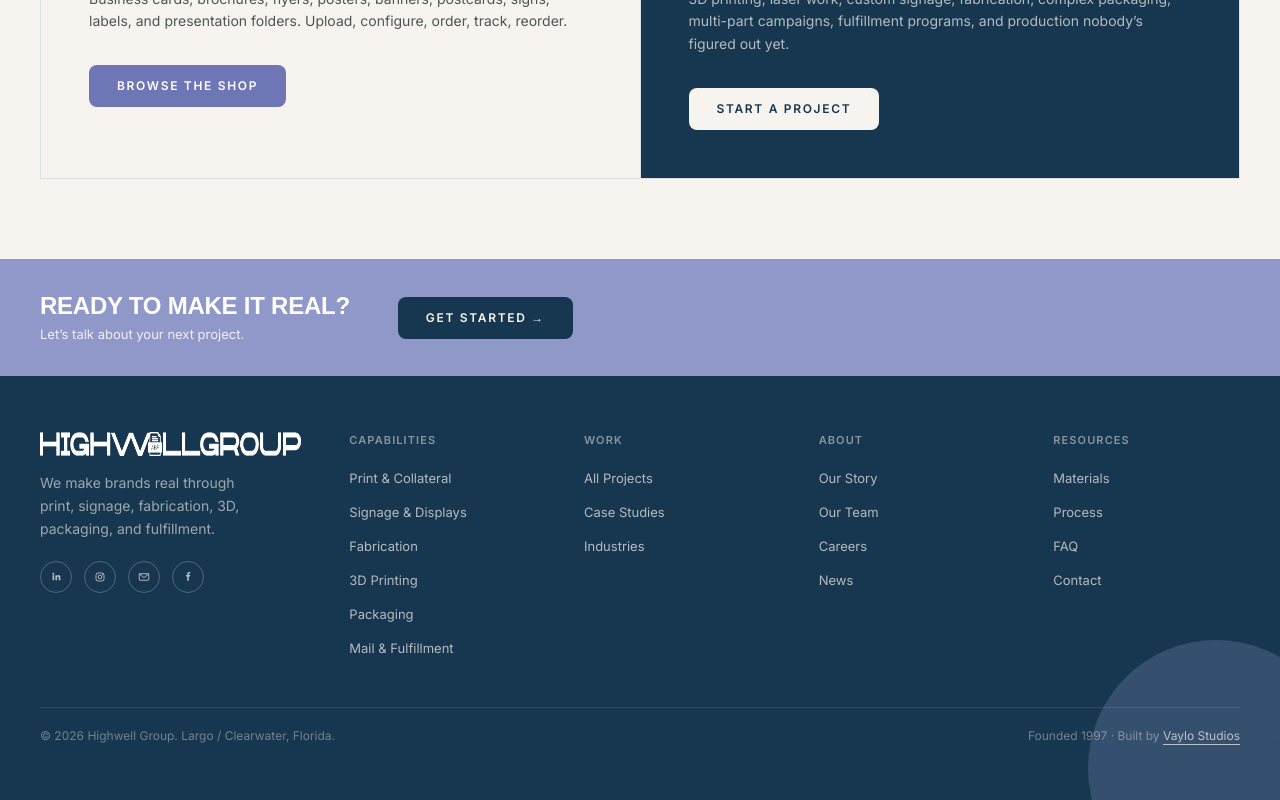
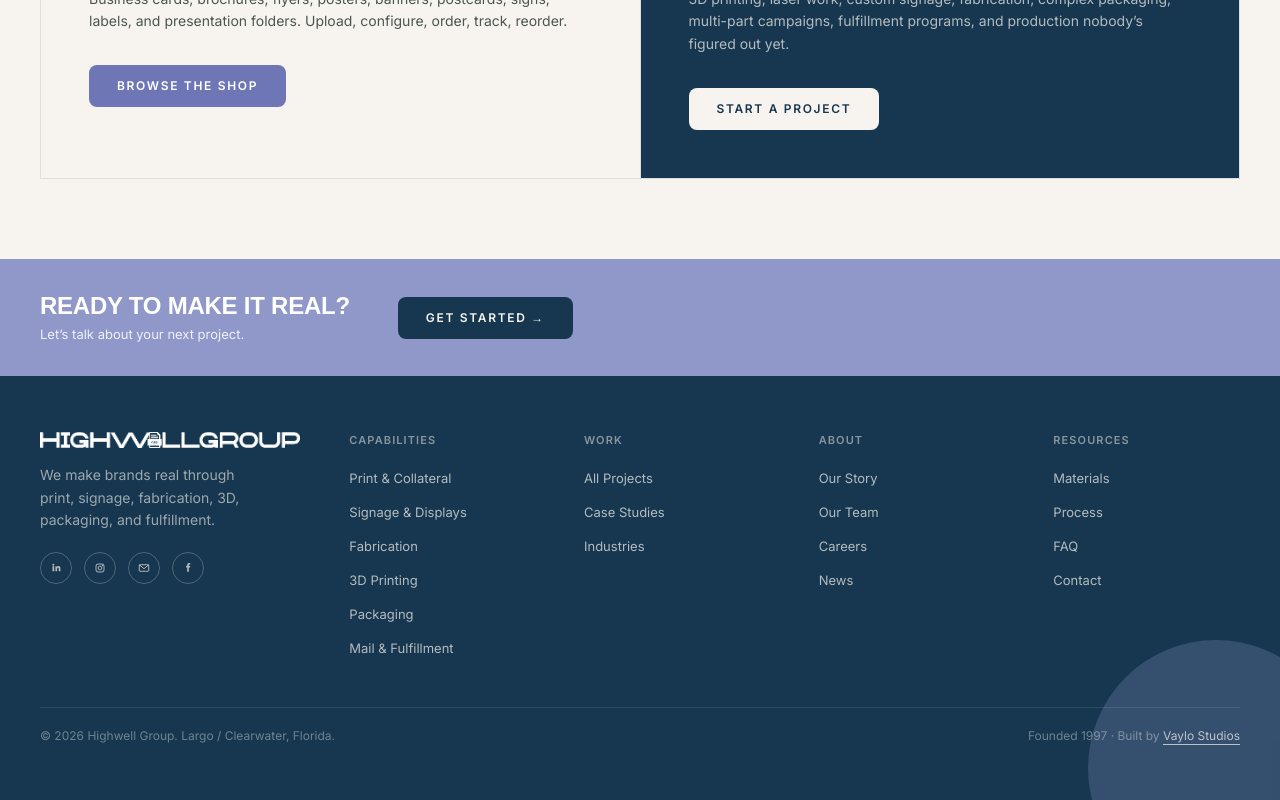
Before and after one commit to Vaylo-Studios/highwell-group, a Next.js app: page / in a window 1280 px wide. Shown: the part 5609-6409 px from the top of the page. Built offline with nearby package versions, Linux system fonts and the light colour scheme; a web font is replaced by a local one.

Commit message:
Fix footer logo distortion by constraining width instead of height

```diff
--- a/src/components/Footer.tsx
+++ b/src/components/Footer.tsx
@@ -90,7 +90,7 @@ export default function Footer() {
               alt="Highwell Group"
               width={1178}
               height={70}
-              className="h-6 w-auto brightness-0 invert"
+              className="h-auto w-full max-w-[260px] brightness-0 invert"
             />
             <p className="mt-4 max-w-[26ch] text-sm leading-relaxed text-paper/60">
               We make brands real through print, signage, fabrication, 3D,
```
